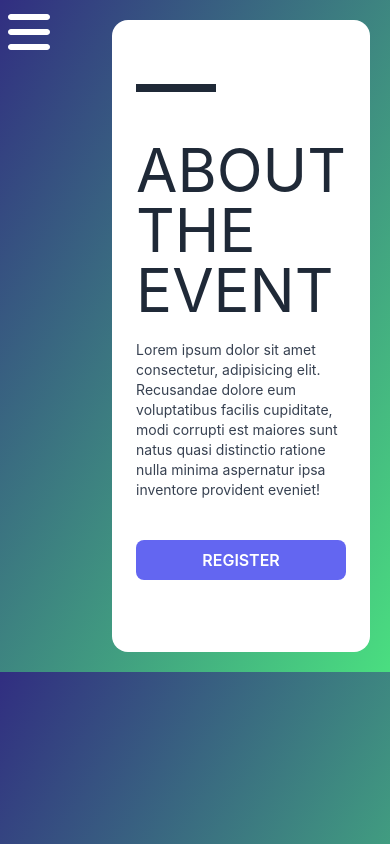
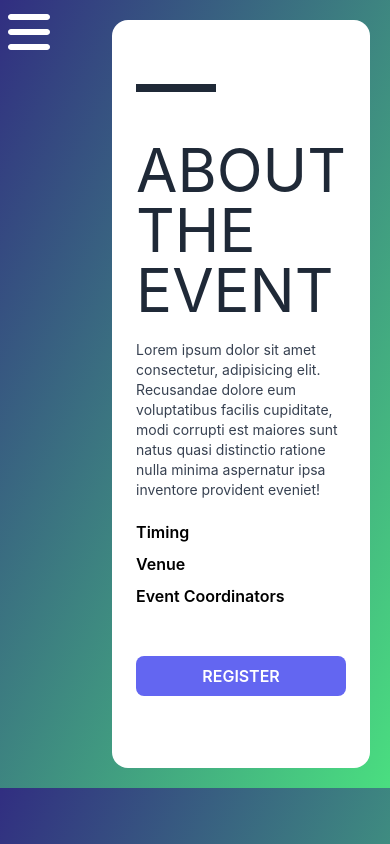
Before and after one commit to Maheep-gupta/evento-frontend, a React (Create React App) app: page /eventDetail in a window 390 px wide. Built offline with nearby package versions, Linux system fonts and the light colour scheme; what tailwindcss-animated would draw is missing.

Commit message:
modified Eventdetail

```diff
--- a/src/components/EventsDetail.js
+++ b/src/components/EventsDetail.js
@@ -19,18 +19,42 @@ function EventsDetail() {
               <p class="text-sm text-gray-700 sm:text-base dark:text-black mt-5">
                 Lorem ipsum dolor sit amet consectetur, adipisicing elit. Recusandae dolore eum voluptatibus facilis cupiditate, modi corrupti est maiores sunt natus quasi distinctio ratione nulla minima aspernatur ipsa inventore provident eveniet!
               </p>
+
+              <div>
+            <h3 className="text-md md:text-xl font-semibold text-black mt-5">
+              Timing
+            </h3>
+            <p className="mt-2 text-white">{Event.timing}</p>
+          </div>
+          <div>
+            <h3 className="text-md md:text-xl font-semibold text-black">
+              Venue
+            </h3>
+            <p className="mt-2 text-white">{Event.venue}</p>
+          </div>
+          <div>
+            <h3 className="text-md md:text-xl font-semibold text-black">
+              Event Coordinators
+            </h3>
+            <p className="mt-2 font-bold text-black">{Event.cord}</p>
+            <p className="text-whitish">{Event.contact}</p>
+          </div>
+
+
               <div class="flex mt-8">
                 <button
-                  className=" block w-full max-w-xs mx-auto bg-indigo-500 hover:bg-indigo-700 focus:bg-indigo-700 text-white rounded-lg px-2 py-2 font-semibold my-2"
+                  className=" block w-full max-w-xs mx-auto bg-indigo-500 hover:bg-indigo-900 focus:bg-indigo-900 text-white rounded-lg px-2 py-2 font-semibold my-2"
                   type="button"
                   data-ripple-light="true"
                 >
                   REGISTER
                 </button>
               </div>
+
+
             </div>
-            <div class="relative hidden sm:block sm:w-1/3 lg:w-3/5">
-              <img
+            <div class="relative hidden sm:block sm:w-1/3 lg:w-3/5 ">
+              <img className="rounded-xl "
                 src="https://images.unsplash.com/photo-1499696010180-025ef6e1a8f9?ixlib=rb-4.0.3&amp;ixid=MnwxMjA3fDB8MHxwaG90by1wYWdlfHx8fGVufDB8fHx8&amp;auto=format&amp;fit=crop&amp;w=1470&amp;q=80"
                 alt="ui/ux review check"
               />
```
